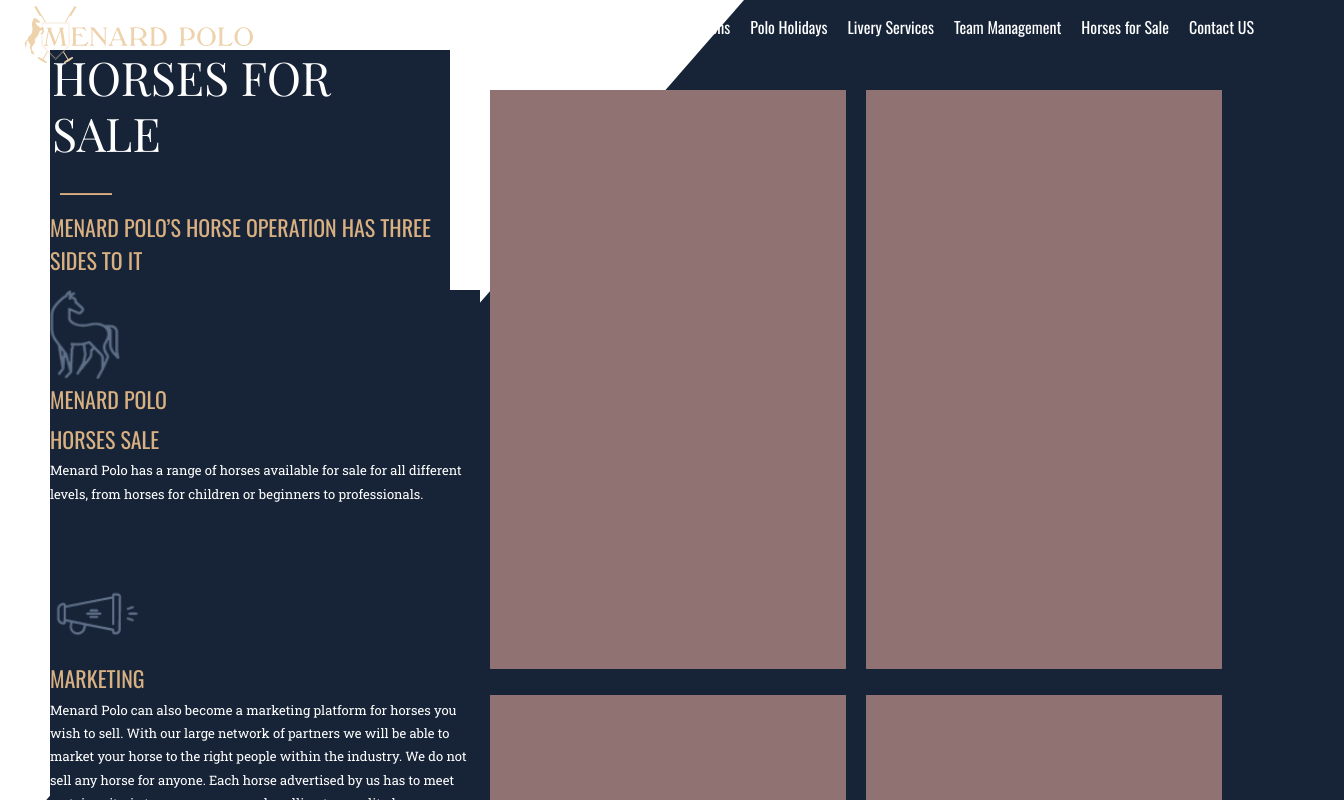
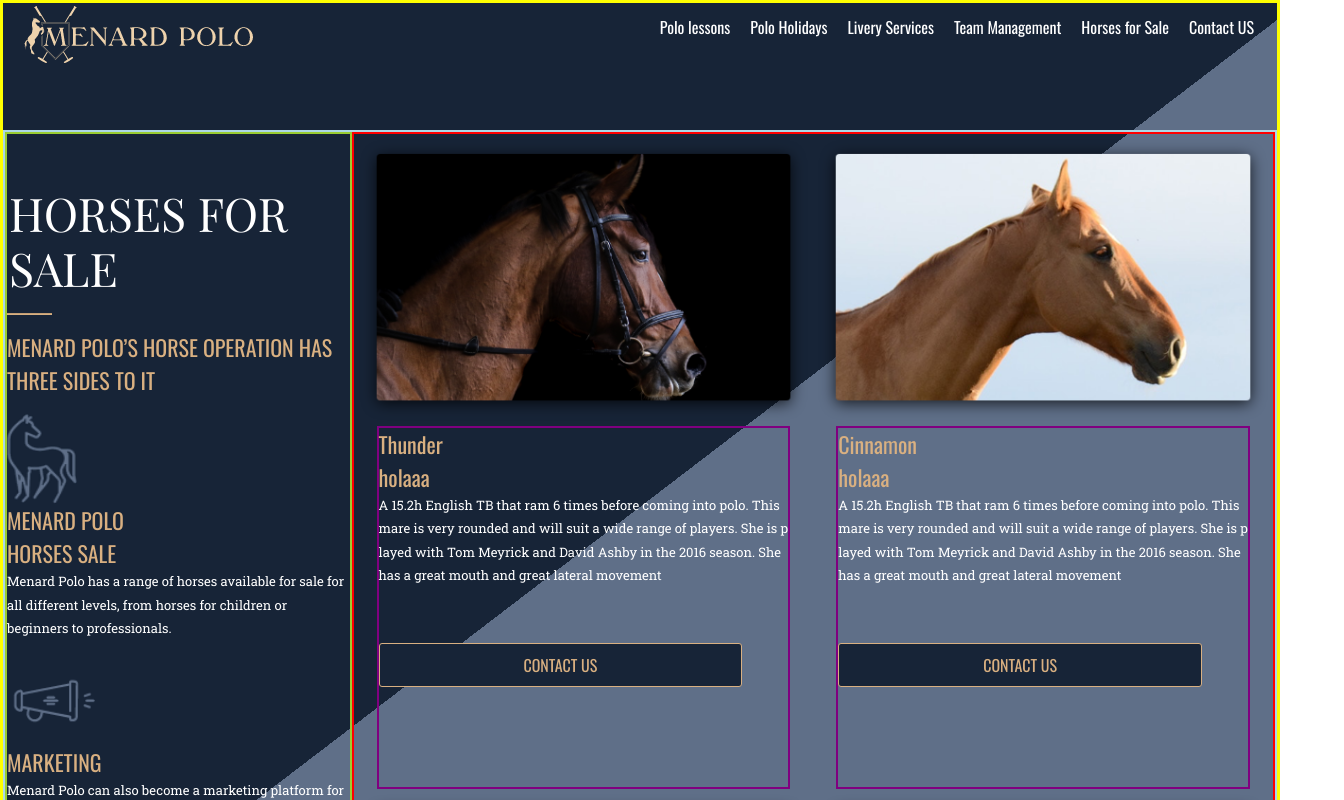
Before and after one commit to binamp/wolox-menard, a React (Create React App) app in the folder frontend/: page /sale in a window 1280 px wide. Shown: the top 800 px of the page, 1344 px wide, since content can reach past the window. Built offline with nearby package versions, Linux system fonts and the light colour scheme.

Commit message:
create the 'horses for sale' component structure

```diff
--- a/frontend/src/components/Boton/boton.js
+++ b/frontend/src/components/Boton/boton.js
@@ -1,11 +1,15 @@
-import React from "react";
+import React from 'react';
 
-import style from "./styles.module.scss";
+import style from './styles.module.scss';
 
 class Boton extends React.Component {
   render() {
     const { pepe } = this.props;
-    return <button className={`${style.button} ${pepe}`}>CONTACT US</button>;
+    return (
+      <button type="button" className={`${style.button} ${pepe}`}>
+        CONTACT US
+      </button>
+    );
   }
 }
 
--- /dev/null
+++ b/frontend/src/components/pages/HorsesForSale/ListData.js
@@ -0,0 +1,49 @@
+import imagen4 from './imagenes/alexia.png';
+import imagen3 from './imagenes/jack.png';
+import imagen2 from './imagenes/cinnamon.png';
+import imagen1 from './imagenes/thunder.png';
+
+const images = [
+  {
+    id: 1,
+    title: 'Thunder',
+    alt: 'Horse Thunder',
+    url: imagen1,
+    gender: 'STALLION',
+    age: 7,
+    about:
+      'A 15.2h English TB that ram 6 times before coming into polo. This mare is very rounded and will suit a wide range of players. She is played with Tom Meyrick and David Ashby in the 2016 season. She has a great mouth and great lateral movement'
+  },
+  {
+    id: 2,
+    title: 'Cinnamon',
+    alt: 'Horse Cinnamon',
+    url: imagen2,
+    gender: 'MATE',
+    age: 7,
+    about:
+      'A 15.2h English TB that ram 6 times before coming into polo. This mare is very rounded and will suit a wide range of players. She is played with Tom Meyrick and David Ashby in the 2016 season. She has a great mouth and great lateral movement'
+  },
+  {
+    id: 3,
+    title: 'Jack',
+    alt: 'Horse Jack',
+    url: imagen3,
+    gender: 'STALLION',
+    age: 7,
+    about:
+      'A 15.2h English TB that ram 6 times before coming into polo. This mare is very rounded and will suit a wide range of players. She is played with Tom Meyrick and David Ashby in the 2016 season. She has a great mouth and great lateral movement'
+  },
+  {
+    id: 4,
+    title: 'Alexia',
+    alt: 'Horse Alexia',
+    url: imagen4,
+    gender: 'STALLION',
+    age: 7,
+    about:
+      'A 15.2h English TB that ram 6 times before coming into polo. This mare is very rounded and will suit a wide range of players. She is played with Tom Meyrick and David Ashby in the 2016 season. She has a great mouth and great lateral movement'
+  }
+];
+
+export default images;
--- a/frontend/src/components/pages/HorsesForSale/card.module.scss
+++ b/frontend/src/components/pages/HorsesForSale/card.module.scss
@@ -1,26 +1,65 @@
-.column{
+.cards{
+  // margin-block-start: 10%;
+  display: flex;
+	flex-wrap: wrap;
+	justify-content: flex-start;
+  border:red 2px solid;
+  height: 100%;
+  width: 80%;
+}
+// .column{
+//   width: 100%;
+//   height: 100%;
+//   display: flex;
+//   // justify-content: space-between;
+// }
+.card {
+  //display: inline-block;
+  // height: 579px;
+  // width: 356px;
+  // margin:10px;
+  display:flex;
+  flex-direction: column;
+  align-items: center;
+  height: 50%;
+  width: 50%;
+  word-wrap: break-word;
+
+  // justify-content: center;
+  // align-items: center;
+  //word-break: break-all;
+}
+
+.title{
+  color: #D9B081;
+  font-size: 22px;
+  font-family: Oswald;
+}
+
+.cuadrodata{
+  display: flex;
+  flex-direction: column;
+  justify-content: center;
+  align-content: center;
+  height: 50%;
+  width: 90%;
+  border:purple 2px solid;
+  word-break: break-all;
+}
+.datatitle span{
+
+}
+.imghorses{
+  height: 50.5%;
   width: 100%;
-  height: 100%;
-  display: flex;
-  justify-content: space-between;
 }
-.cards{
-  margin-block-start: 10%;
-}
-.card {
-  background-color: rgb(145, 114, 114);
-  display: inline-block;
-  height: 579px;
-  width: 356px;
-  margin:10px;
-}
-.backgroundtriangle {
-  border-top: 86em solid transparent;
-  border-right: 75em solid #172437;;
-  display: inline-block;
-  position: absolute;
-  top: -86%;
-  right: -5%;
-  z-index: -2;
-  overflow: hidden;
-}
+// .backgroundtriangle {
+//   border-top: 86em solid transparent;
+//   border-right: 75em solid #172437;;
+//   display: inline-block;
+//   position: absolute;
+//   top: -86%;
+//   right: -5%;
+//   z-index: -2;
+//   overflow: hidden;
+// }
--- a/frontend/src/components/pages/HorsesForSale/cards.js
+++ b/frontend/src/components/pages/HorsesForSale/cards.js
@@ -1,18 +1,27 @@
 import React from 'react';
+
+import Boton from '../../Boton/boton';
 
 import style from './card.module.scss';
 
-function Card() {
-  return (
-    <div>
-      <div className={style.cards}>
-        <div className={style.card} />
-        <div className={style.card} />
-        <div className={style.card} />
-        <div className={style.card} />
-      </div>
+const Card = (props) => (
+  <>
+    <div className={style.cards}>
+      {props.horsesimg.map((imagedata) => (
+        <div key={imagedata.id} className={style.card}>
+          <img className={style.imghorses} src={imagedata.url} title={imagedata.title} alt={imagedata.alt} />
+          <div className={style.cuadrodata}>
+            <span className={style.title}>{imagedata.title}</span>
+            <div className={style.datatitle}>
+              <span className={style.datetext}>holaaa</span>
+            </div>
+            <p>{imagedata.about}</p>
+            <Boton />
+          </div>
+        </div>
+      ))}
     </div>
-  );
-}
+  </>
+);
 
 export default Card;
--- a/frontend/src/components/pages/HorsesForSale/horsesforsale.js
+++ b/frontend/src/components/pages/HorsesForSale/horsesforsale.js
@@ -5,21 +5,20 @@
 
 import Cards from './cards';
 import Container from './container';
-import style from './card.module.scss';
+import ListData from './ListData';
+import gstyle from './style.module.scss';
 
-
-function HorseForSale() {
-  return (
-    <>
-      <div className={style.column}>
-        <Navbar />
-        <Container />
-        <Cards />
-      </div>
-      <Footer />
-      <span className={style.backgroundtriangle} />
-    </>
-  );
-}
-
+const HorseForSale = () => (
+  <div className={gstyle.compBody}>
+    <Navbar />
+    {/* <div className={style.column}> */}
+    <div className={gstyle.contenedores}>
+      <Container />
+      <Cards horsesimg={ListData} />
+    </div>
+    {/* </div> */}
+    <Footer />
+    {/* <span className={style.backgroundtriangle} /> */}
+  </div>
+);
 export default HorseForSale;
--- a/frontend/src/components/pages/HorsesForSale/style.module.scss
+++ b/frontend/src/components/pages/HorsesForSale/style.module.scss
@@ -1,28 +1,49 @@
+.compBody { //body generico
+  min-height: 100vh;
+  min-width: 100%;
+  //background-color: #172437;
+  background: linear-gradient(to bottom right, #172437 50.5%, #5F6F88 50%) right/175% 100% no-repeat;
+  border: 3px yellow solid;
+}
+
+.contenedores{
+  margin-top: 10%;
+  border:lightblue 2px solid;
+  display:flex;
+  height: 100%;
+}
+
+//una seccion gral
 .secciones{
-    display: flex;
-    margin-inline-start: 50px;
-    flex-direction:column;
-    margin-block-start: 50px;
+  border:yellowgreen 2px solid;
+  //display: flex;
+  // margin-inline-start: 50px;
+  // flex-direction:column;
+  // margin-block-start: 150px;
+  height: 100%;
+  width: 30%;
 }
 .seccion {
-    background-color:#172437;
-    height: 279px;
-    width: 430px;
+  // background-color:#172437;
+  // height: 600%;
+  // width: 430px;
+  display: flex;
   flex-direction: column;
-    text-align: left;
-    line-height: 1.8;
-    display: flex;
+  //text-align: left;
+  //line-height: 1.8;
 }
 .seccionuno {
-    background-color:#172437;
-    height: 240px;
-    width: 400px;
+  // background-color:#172437;
+  // height: 10%;
+  // width: 400px;
+  margin-bottom: 5%;
 }
 .imagen{
-    height:70px;
+  height:10%;
   width: 70px;
 }
 .h1{
+  margin-top: 15%;
   font-family: Playfair Display;
   font-size: 2.9em;
   color: #FFFFFF;
@@ -31,7 +52,7 @@
   width: 13%;
   height: 1px;
   background-color:#D9B081;
-  margin-inline-start: 10px;
-  margin-block-end: 4%;
-  margin-block-start: 8%;
+  // margin-inline-start: 10px;
+  // margin-block-end: 4%;
+  // margin-block-start: 8%;
 }
--- a/frontend/src/components/pages/TeamManagement/tmanagement.module.scss
+++ b/frontend/src/components/pages/TeamManagement/tmanagement.module.scss
@@ -18,6 +18,9 @@
   border: 3px yellow solid;
   background: linear-gradient(to bottom left, transparent 54.5%, #172437 0%) left/120% 111% no-repeat,
   url("../../../image/TeamManagement/bm.png")  center/cover no-repeat;
+  background-attachment: scroll;
+  background-repeat: no-repeat;
+  background-size: cover;
   //background-size: cover;
 }
 
```
Also changed, not shown: frontend/src/components/pages/HorsesForSale/horsesForSale.module.scss (deleted, +0 -25 lines). Lines whose indentation alone changed are shown as unchanged.
